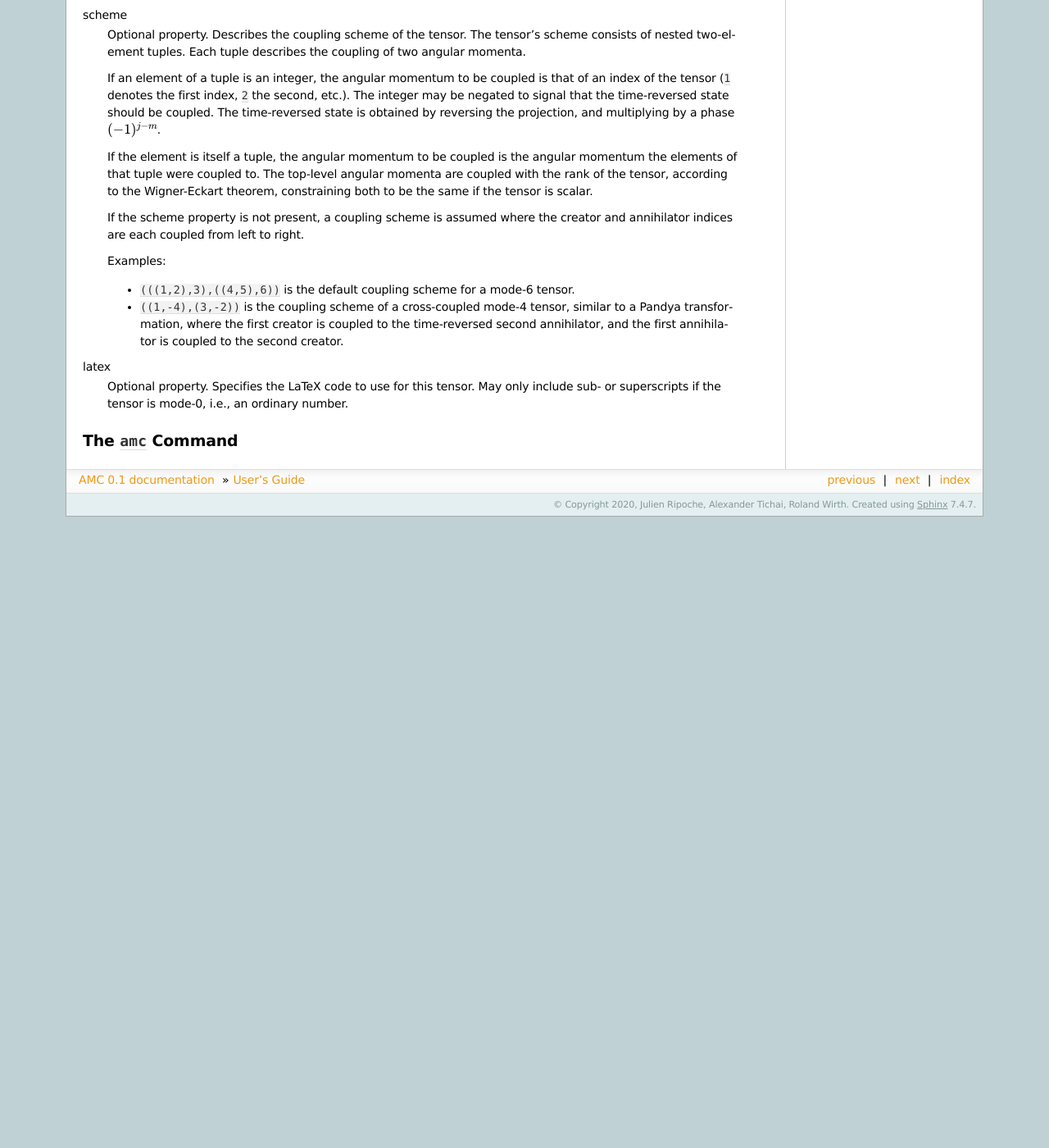
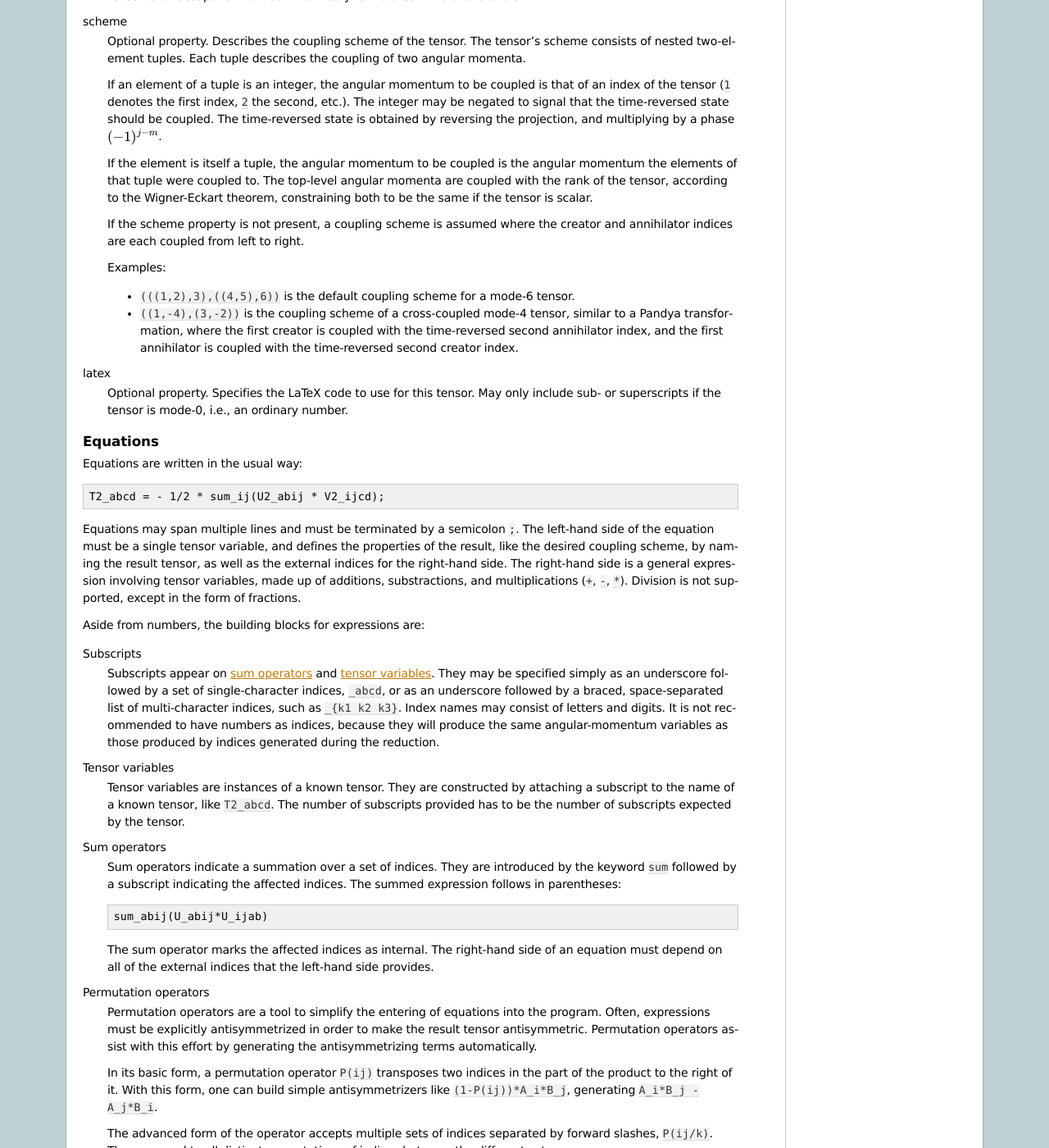
Before and after one commit to radnut/amc, a Sphinx documentation site: the page built from docs/ug.rst, in a window 1280 px wide and 1400 px high, scrolled down 1180 px. Shown: the whole window at 82% size. Built offline with Sphinx 7.4.7, drawn with Linux system fonts in a browser that asks for light colours; before the commit the page ends 1810 px from its top, so only the background shows below that; some of the changed text lies outside the part shown.

Commit message:
continue work on user's guide

```diff
--- a/docs/ug.rst
+++ b/docs/ug.rst
@@ -24,7 +24,7 @@
 Comments are introduced by the pound sign, ``#``, and last to the end of the line.
 
 Tensor Declarations
--------------------
+^^^^^^^^^^^^^^^^^^^
 A tensor declaration has the following form:
 
 .. code-block:: none
@@ -74,12 +74,112 @@
     Examples:
 
     - ``(((1,2),3),((4,5),6))`` is the default coupling scheme for a mode-6 tensor.
-    - ``((1,-4),(3,-2))`` is the coupling scheme of a cross-coupled mode-4 tensor, similar to a Pandya transformation, where the first creator is coupled to the time-reversed second annihilator, and the first annihilator is coupled to the second creator.
+    - ``((1,-4),(3,-2))`` is the coupling scheme of a cross-coupled mode-4 tensor, similar to a Pandya transformation, where the first creator is coupled with the time-reversed second annihilator index, and the first annihilator is coupled with the time-reversed second creator index.
 latex
     Optional property.
     Specifies the LaTeX code to use for this tensor.
     May only include sub- or superscripts if the tensor is mode-0, i.e., an ordinary number.
 
 
+Equations
+^^^^^^^^^
+Equations are written in the usual way:
+
+.. code-block:: none
+
+    T2_abcd = - 1/2 * sum_ij(U2_abij * V2_ijcd);
+
+Equations may span multiple lines and must be terminated by a semicolon ``;``.
+The left-hand side of the equation must be a single tensor variable, and defines the properties of the result, like the desired coupling scheme, by naming the result tensor, as well as the external indices for the right-hand side.
+The right-hand side is a general expression involving tensor variables, made up of additions, substractions, and multiplications (``+``, ``-``, ``*``).
+Division is not supported, except in the form of fractions.
+
+Aside from numbers, the building blocks for expressions are:
+
+_`Subscripts`
+    Subscripts appear on `sum operators`_ and `tensor variables`_.
+    They may be specified simply as an underscore followed by a set of single-character indices, ``_abcd``, or as an underscore followed by a braced, space-separated list of multi-character indices, such as ``_{k1 k2 k3}``.
+    Index names may consist of letters and digits.
+    It is not recommended to have numbers as indices, because they will produce the same angular-momentum variables as those produced by indices generated during the reduction.
+_`Tensor variables`
+    Tensor variables are instances of a known tensor. They are constructed by attaching a subscript to the name of a known tensor, like ``T2_abcd``. The number of subscripts provided has to be the number of subscripts expected by the tensor.
+_`Sum operators`
+    Sum operators indicate a summation over a set of indices.
+    They are introduced by the keyword ``sum`` followed by a subscript indicating the affected indices.
+    The summed expression follows in parentheses:
+
+    .. code-block:: none
+
+        sum_abij(U_abij*U_ijab)
+
+    The sum operator marks the affected indices as internal.
+    The right-hand side of an equation must depend on all of the external indices that the left-hand side provides.
+_`Permutation operators`
+    Permutation operators are a tool to simplify the entering of equations into the program.
+    Often, expressions must be explicitly antisymmetrized in order to make the result tensor antisymmetric.
+    Permutation operators assist with this effort by generating the antisymmetrizing terms automatically.
+
+    In its basic form, a permutation operator ``P(ij)`` transposes two indices in the part of the product to the right of it.
+    With this form, one can build simple antisymmetrizers like ``(1-P(ij))*A_i*B_j``, generating ``A_i*B_j - A_j*B_i``.
+
+    The advanced form of the operator accepts multiple sets of indices separated by forward slashes, ``P(ij/k)``.
+    These expand to all distinct permutations of indices between the different sets:
+
+    .. code-block:: none
+
+        P(ij/k) = 1 - P(ik) - P(jk),
+        P(i/j)  = 1 - P(ij).
+
+    The operator ``P(i/j/k)`` expands to the six permutations of the set :math:`\{i,j,k\}`.
+    Index sets can also be given as brace-delimited lists, as in ``P({k1}/{k2})``.
+
 The ``amc`` Command
 -------------------
+The ``amc`` command is the command-line frontend of the package.
+It parses the input file, performs the reduction, and writes the reduced equations to a LaTeX file.
+
+Aside from the required input file, ``amc`` accepts the following optional arguments:
+
+  -h, --help            Show a help message and exit.
+  -o OUTPUT, --output OUTPUT
+                        Output file
+  --collect-ninejs      Build 9j-coefficients from products of 6j-coefficients.
+  --print-threejs       Print 3j-coefficients.
+  --wet-convention      ``{wigner,sakurai}``.
+                        Convention used for Wigner-Eckart reduced matrix elements.
+  --wet-scalar          Reduce scalar matrix elements.
+                        Default is to use the unreduced form for scalar tensors.
+  -V, --version         show program's version number and exit
+  -v, --verbose         Increase verbosity
+
+By default, ``amc`` creates a ``.tex`` file with the same basename and in the same directory as the input file.
+
+The ``collect-ninejs`` option activates a post-processing step during which products of three 6j symbols are coalesced into a 9j symbol.
+This often makes the expressions shorter but can hinder the identification of intermediates, e.g., when one of the 6j symbols only depends on the quantum numbers of one tensor.
+
+The ``print-threejs`` option activates the output of triangular inequality constraints (3j symbols) that were generated during the reduction.
+Mostly, these constraints reproduce constraints that can be inferred from the tensors themselves, so the do not add information.
+Redundant constraints that are implicit in 6j or 9j symbols are never printed.
+
+The ``wet-convention`` switches between different definitions of the Wigner-Eckart reduced matrix element of a tensor, and thus between definitions of the Wigner-Eckart theorem.
+Currently, ``amc`` supports two conventions:
+
+wigner
+
+    .. math::
+
+        \langle j'm'|T^\lambda_\mu|jm\rangle = (-1)^{2\lambda} \langle jm,\lambda\mu|j'm'\rangle \frac{(j'\|T^\lambda\|j)}{\sqrt{2j'+1}}
+
+    The wigner convention is also used, e.g., by Edmonds, Racah, and Varshalovich.
+
+sakurai
+
+    .. math::
+
+        \langle j'm'|T^\lambda_\mu|jm\rangle = \langle jm,\lambda\mu|j'm'\rangle \frac{(j'\|T^\lambda\|j)}{\sqrt{2j+1}}
+
+The ``edmonds`` convention is chosen by default.
+
+The ``wet-scalar`` flag changes the handling of scalar tensors.
+By default, the code assumes that matrix elements of scalar tensors are unreduced.
+If the flag is given, scalar operators are treated the same as nonscalar ones, and reduced matrix elements are assumed on input and output.
```
